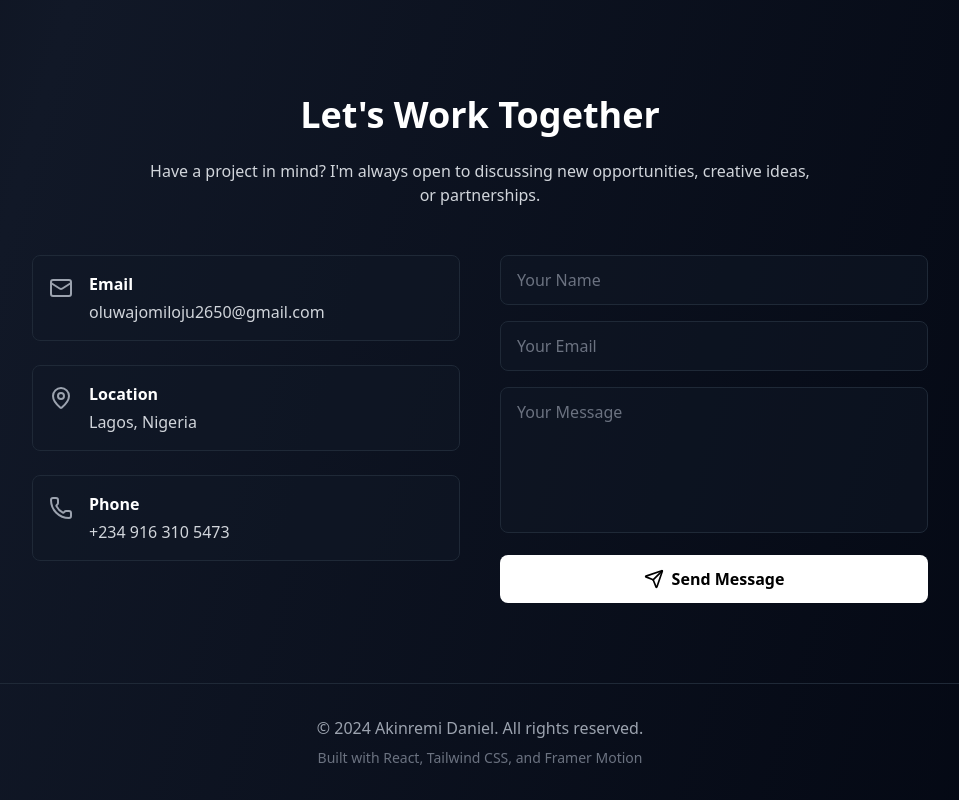
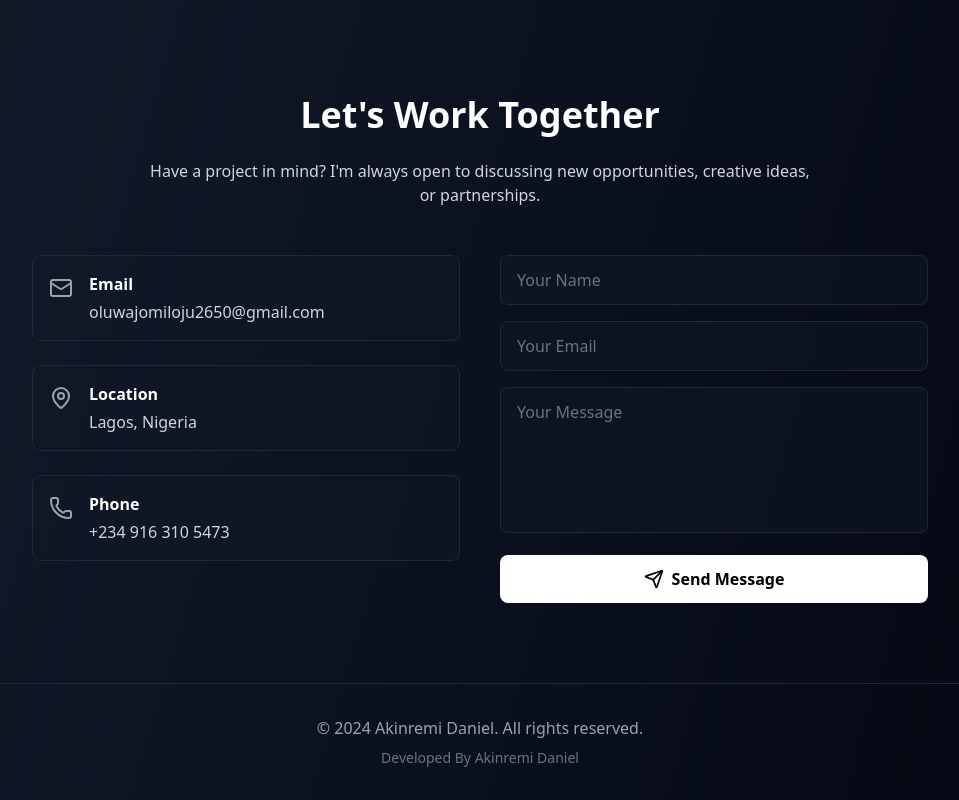
Before and after one commit to akindan01/akinremidaniel, a React (Vite) app in the folder my-app/: page / in a window 1280 px wide. Shown: the part 3610-4410 px from the top of the page, without its empty margins (160-1119 px from the left). Built offline with nearby package versions, Linux system fonts and the light colour scheme.

Commit message:
Update Home.jsx

```diff
--- a/my-app/src/pages/Home.jsx
+++ b/my-app/src/pages/Home.jsx
@@ -722,7 +722,7 @@ function Home() {
           © 2024 Akinremi Daniel. All rights reserved.
         </p>
         <p className="text-gray-500 text-sm mt-2">
-          Built with React, Tailwind CSS, and Framer Motion
+         Developed By Akinremi Daniel
         </p>
       </footer>
     </div>
```
